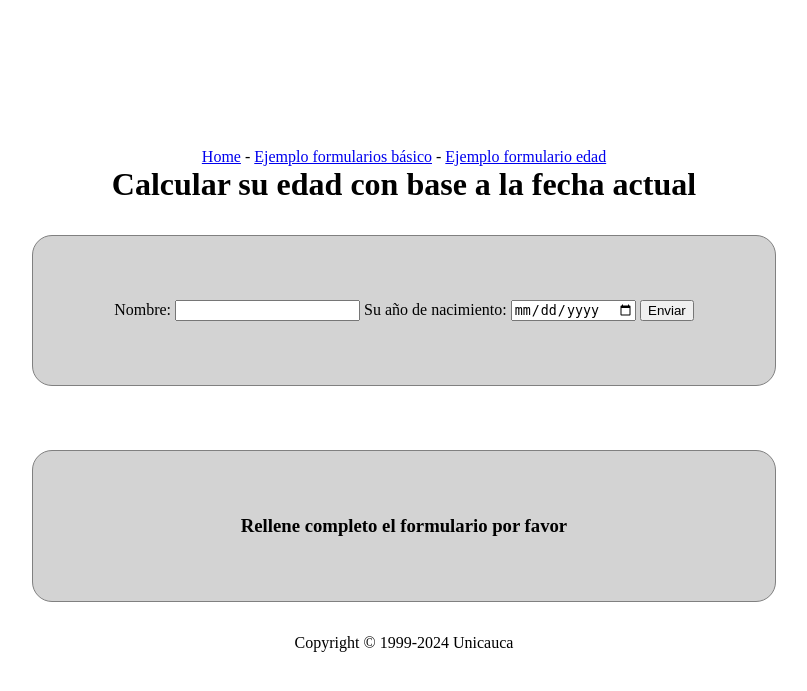
After one commit to JuanDavid1321/clase-apliweb-php, a PHP site: page /formularioEdad.php in a window 1280 px wide. The commit adds this page. Shown: the top 691 px of the page, without its empty margins (236-1043 px from the left). Run offline with PHP 8.4, Linux system fonts and the light colour scheme.

Commit message:
footer and menu includes added

```diff
--- /dev/null
+++ b/ejemplo1/footer.php
@@ -0,0 +1,2 @@
+<?php
+    echo "<p>Copyright &copy; 1999-" . date("Y") . " Unicauca</p>";
--- a/ejemplo1/ruta/formularioEdad.php
+++ b/ejemplo1/formularioEdad.php
@@ -7,6 +7,7 @@
     <title>Calcular edad</title>
 </head>
 <body>
+    <header><?php include 'menu.php';?></header>
     <h1>Calcular su edad con base a la fecha actual</h1>
     <section>
         <form action="<?php $_SERVER['PHP_SELF']?>" method="POST">
@@ -35,5 +36,7 @@
             <?php endif;?>
         </div>
     </section>
+
+    <footer><?php include "./footer.php" ?></footer>
 </body>
 </html>
--- a/ejemplo1/ruta/formularios.php
+++ b/ejemplo1/formularios.php
@@ -6,6 +6,7 @@
     <title>Formulario simple</title>
 </head>
 <body>
+    <header><?php include '../menu.php';?></header>
     <h2>Formularios</h2>
     <form action="saludo.php" method="POST">
         Nombre: <input type="text" name="nombre" id="">
--- a/ejemplo1/index.php
+++ b/ejemplo1/index.php
@@ -8,6 +8,7 @@
 </head>
 
 <body>
+    <header><?php include 'menu.php';?></header>
     <h2>Esto es HTML puro</h2>
     <?php
         $texto = "Mi primer script en php";
--- /dev/null
+++ b/ejemplo1/menu.php
@@ -0,0 +1,4 @@
+<?php
+    echo '<a href="index.php">Home</a> -
+    <a href="formularios.php">Ejemplo formularios básico</a> -
+    <a href="formularioEdad.php">Ejemplo formulario edad</a>';
```
Also changed, not shown: ejemplo1/css/formularioEdad.css (+4 -4 lines), ejemplo1/welcome.php (added, +13 -0 lines).
